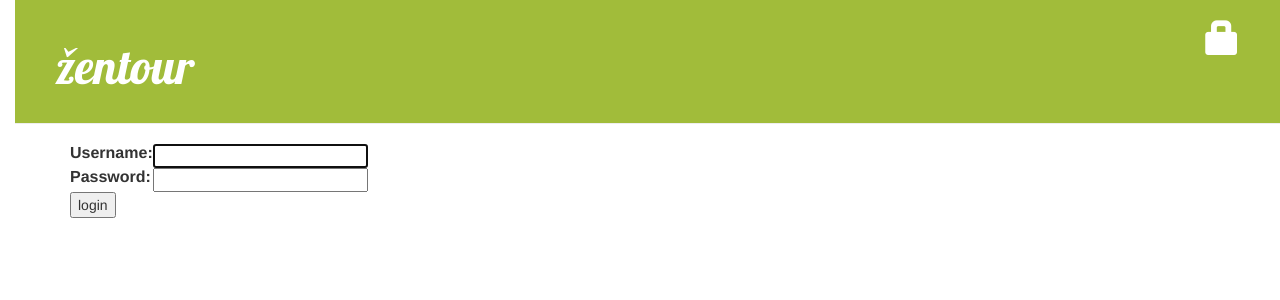
After one commit to pivel69/my-first-blog, a Django app: page /accounts/login/ in a window 1280 px wide. The commit adds this page. Shown: the top 300 px of the page. Run offline with Django 3.2, Linux system fonts and the light colour scheme; some libraries are stand-ins or nearby versions.

Commit message:
Pridal jsem prihlaseni a odhlaseni login-logout.

```diff
--- a/blog/templates/blog/base.html
+++ b/blog/templates/blog/base.html
@@ -12,6 +12,9 @@
             {% if user.is_authenticated %}
                 <a href="{% url 'post_new' %}" class="top-menu"><span class="glyphicon glyphicon-plus"></span></a>
                 <a href="{% url 'post_draft_list' %}" class="top-menu"><span class="glyphicon glyphicon-edit"></span></a>
+                <p class="top-menu">Hello {{ user.username }} <small>(<a href="{% url 'logout' %}">Log out</a>)</small></p>
+            {% else %}
+                <a href="{% url 'login' %}" class="top-menu"><span class="glyphicon glyphicon-lock"></span></a>
             {% endif %}
             <h1><a href="/">žentour</a></h1>
         </div>
--- /dev/null
+++ b/blog/templates/registration/login.html
@@ -0,0 +1,24 @@
+{% extends "blog/base.html" %}
+
+{% block content %}
+    {% if form.errors %}
+        <p>Your username and password didn't match. Please try again.</p>
+    {% endif %}
+
+    <form method="post" action="{% url 'login' %}">
+    {% csrf_token %}
+        <table>
+        <tr>
+            <td>{{ form.username.label_tag }}</td>
+            <td>{{ form.username }}</td>
+        </tr>
+        <tr>
+            <td>{{ form.password.label_tag }}</td>
+            <td>{{ form.password }}</td>
+        </tr>
+        </table>
+
+        <input type="submit" value="login" />
+        <input type="hidden" name="next" value="{{ next }}" />
+    </form>
+{% endblock %}
--- a/blog/views.py
+++ b/blog/views.py
@@ -2,6 +2,7 @@ from django.shortcuts import redirect, render, get_object_or_404
 from django.utils import timezone
 from .models import Clanky
 from .forms import ClankyForm
+from django.contrib.auth.decorators import login_required
 
 def post_list(request):
     posts = Clanky.objects.filter(published_date__lte=timezone.now()).order_by('-published_date')
@@ -11,6 +12,7 @@ def post_detail(request, pk):
     post = get_object_or_404(Clanky, pk=pk)
     return render(request, 'blog/post_detail.html', {'post': post})
 
+@login_required
 def post_new(request):
     if request.method == "POST":
         form = ClankyForm(request.POST)
@@ -23,6 +25,7 @@ def post_new(request):
         form = ClankyForm()
     return render(request, 'blog/post_edit.html', {'form': form})
 
+@login_required
 def post_edit(request, pk):
     post = get_object_or_404(Clanky, pk=pk)
     if request.method == "POST":
@@ -36,15 +39,18 @@ def post_edit(request, pk):
         form = ClankyForm(instance=post)
     return render(request, 'blog/post_edit.html', {'form': form})
 
+@login_required
 def post_draft_list(request):
     posts = Clanky.objects.filter(published_date__isnull=True).order_by('-created_date')
     return render(request, 'blog/post_draft_list.html', {'posts': posts})
 
+@login_required
 def post_publish(request, pk):
     post = get_object_or_404(Clanky, pk=pk)
     post.publish()
     return redirect('post_detail', pk=pk)
 
+@login_required
 def post_remove(request, pk):
     post = get_object_or_404(Clanky, pk=pk)
     post.delete()
--- a/mysite/settings.py
+++ b/mysite/settings.py
@@ -120,3 +120,5 @@ USE_TZ = True
 
 STATIC_URL = '/static/'
 STATIC_ROOT = os.path.join(BASE_DIR, 'static')
+
+LOGIN_REDIRECT_URL = '/'
--- a/mysite/urls.py
+++ b/mysite/urls.py
@@ -1,22 +1,11 @@
-"""mysite URL Configuration
+from django.urls import path, include
+from django.contrib import admin
 
-The `urlpatterns` list routes URLs to views. For more information please see:
-    https://docs.djangoproject.com/en/2.1/topics/http/urls/
-Examples:
-Function views
-    1. Add an import:  from my_app import views
-    2. Add a URL to urlpatterns:  path('', views.home, name='home')
-Class-based views
-    1. Add an import:  from other_app.views import Home
-    2. Add a URL to urlpatterns:  path('', Home.as_view(), name='home')
-Including another URLconf
-    1. Import the include() function: from django.urls import include, path
-    2. Add a URL to urlpatterns:  path('blog/', include('blog.urls'))
-"""
-from django.contrib import admin
-from django.urls import path, include
+from django.contrib.auth import views
 
 urlpatterns = [
     path('admin/', admin.site.urls),
+    path('accounts/login/', views.LoginView.as_view(), name='login'),
+    path('accounts/logout/', views.LogoutView.as_view(next_page='/'), name='logout'),
     path('', include('blog.urls')),
 ]
```
